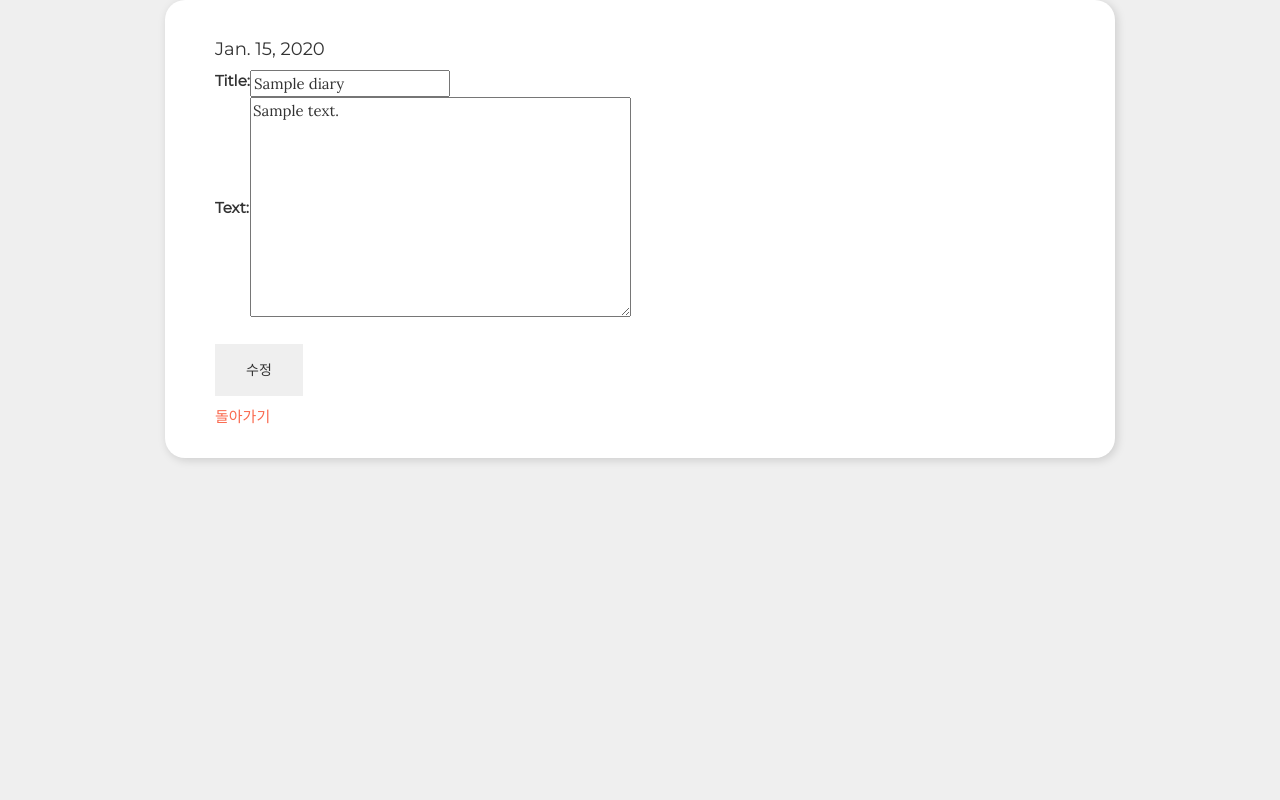
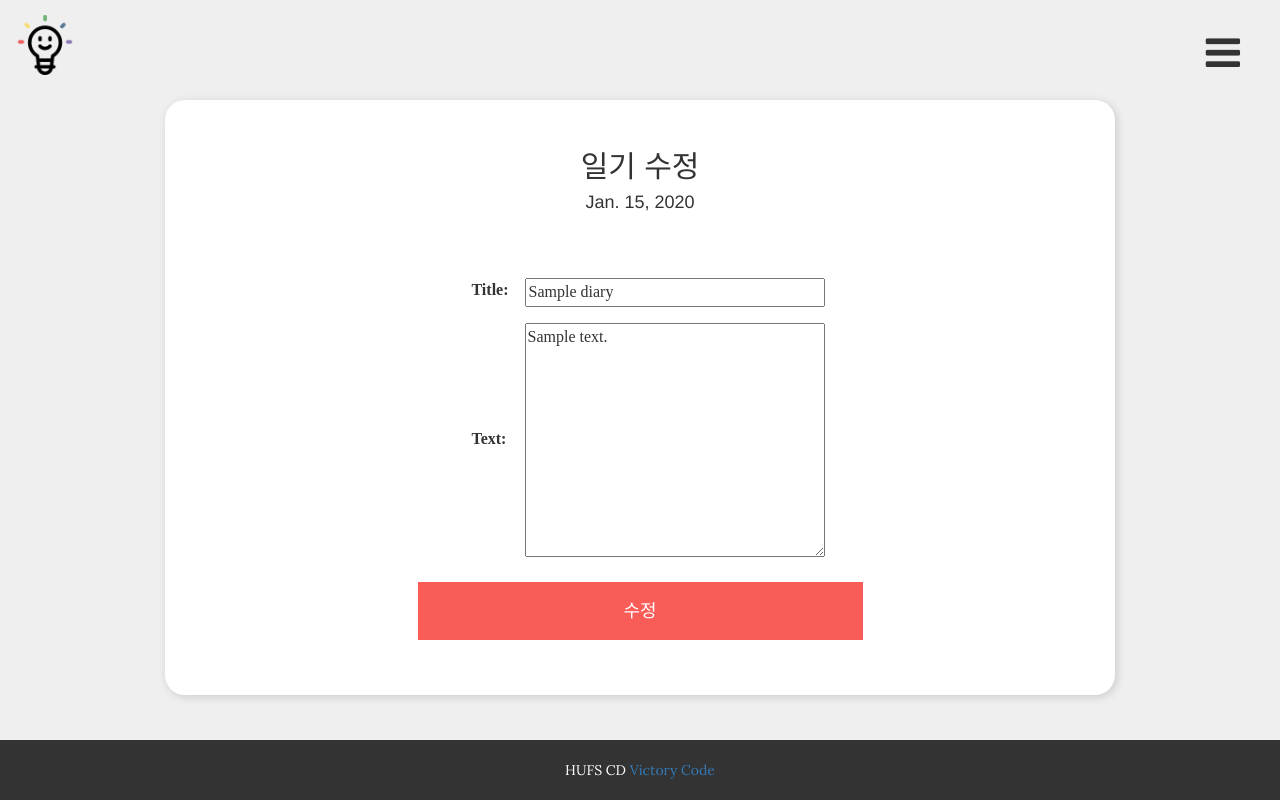
Before and after one commit to sasha1107/SmartBulb, a Django app: page /diary/1/edit in a window 1280 px wide. Run offline with Django 3.2, Linux system fonts and the light colour scheme; a user stored in the database is signed in; tables that the repository leaves empty hold one stand-in row (values such as "Sample post"); some libraries are stand-ins or nearby versions; some web fonts are replaced.

Commit message:
Add Design - 'diary/edit.html'

```diff
--- a/SmartBulb/diary/templates/edit.html
+++ b/SmartBulb/diary/templates/edit.html
@@ -1,13 +1,118 @@
 <!DOCTYPE html>
 {% extends 'home.html' %}
-
+{% load static %}
 {% block content %}
 <html lang="ko">
 <head>
-    <meta charset="UTF-8">
+  <meta charset="UTF-8">
+    <meta name="viewport" content="width=device-width, initial-scale=1.0">
+    <title>다이어리 - 마음반짝이</title>
+
+    <!-- Load fonts -->
+    <link href='http://fonts.googleapis.com/css?family=Montserrat' rel='stylesheet' type='text/css'>
+    <link href='http://fonts.googleapis.com/css?family=Lora' rel='stylesheet' type='text/css'>
+
+    <!-- Load css styles -->
+    <!-- <link rel="stylesheet" type="text/css" href="../css/bootstrap.css" />
+    <link rel="stylesheet" type="text/css" href="../css/font-awesome.css" />
+    <link rel="stylesheet" type="text/css" href="../css/style.css" /> -->
+    <link rel="stylesheet" href="{% static 'css/style.css' %}">
+    <link rel="stylesheet" href="{% static 'css/bootstrap.css' %}">
+    <link rel="stylesheet" href="{% static 'css/font-awesome.css' %}">
+    <style>
+      @import url(//spoqa.github.io/spoqa-han-sans/css/SpoqaHanSansNeo.css);
+      table {
+        text-align: center;
+        display: block;
+        /* margin: 0px 50px 0px 50px; */
+      }
+      tbody {
+        text-align: center;
+        display: inline-block;
+
+      }
+      th {
+        padding: 16px;
+      }
+      label {
+        text-align: center;
+        font-size: 16px;
+        font-family: 'Spoqa Han Sans Neo';
+      }
+      input {
+        font-family: 'Spoqa Han Sans Neo';
+        font-weight: 300;
+        width: 300px;
+        font-size: 16px;
+      }
+      textarea {
+        font-family: 'Spoqa Han Sans Neo';
+        font-weight: 300;
+        width: 300px;
+        font-size: 16px;
+      }
+      .btn{
+        padding: 15px 30px;
+        border-radius: 0;
+        -webkit-transition: border-color 0.4s, color 0.4s;
+        transition: border-color 0.4s, color 0.4s;
+      }
+
+      .btn-primary{
+        background: #fa5c58;
+        border-width: 2px;
+        color: #fff;
+        border-color: #fa5c58;
+      }
+
+      .btn-primary:hover,
+      .btn-primary:focus{
+        background: #fff;
+        color: #fa5c58;
+        border-color: #fe4a46;
+      }
+    </style>
 </head>
+
 <body>
-  <div class="container">
+  <section id="services">
+		<a href="{% url 'home' %}" class="logo">
+			<img src="{% static '/img/lightbulb.png' %}" width=60px height=60px style="margin-top:5px; display:block; margin:0px auto;">
+		</a>
+		<a href="" class="menu-toggle" id="nav-expander"><i class="fa fa-bars"></i></a>
+		<nav class="menu">
+			<a href="#" class="close"><i class="fa fa-close"></i></a>
+			<h3>Menu</h3>
+			<ul class="nav">
+				<li><a data-scroll href="{% url 'home' %}">HOME</a></li>
+				<li><a data-scroll href="{% url 'login' %}">DIARY</a></li>
+				<li><a data-scroll href="{% url 'login' %}">MYPAGE</a></li>
+				<li><a data-scroll href="{% url 'login' %}">LOGIN</a></li>
+			</ul>
+		</nav>
+	</section>
+
+  <section id="contact">
+		<div class="container">
+			<header>
+				<h2>일기 수정</h2>
+				<h4>{{diary.pub_date}}</h4>
+			</header>
+			<form class="row" method="POST">
+        {% csrf_token %}
+        <table>
+          {{form.as_table}}
+        </table>
+        <br>
+        <!-- <button class="btn btn-lg btn-primary" type="submit" value="" -->
+        <div class="form-group col-md-12">
+          <input class="btn btn-lg btn-primary" type="submit" value="수정">
+        </div>
+      </form>
+		</div>
+	</section>
+
+  <!-- <div class="container">
     <h4>{{diary.pub_date}}</h4>
     <form method="POST">
       {% csrf_token %}
@@ -19,8 +124,39 @@
       <input class="btn btn dark" type="submit" value="수정">
     </form>
   <a href="{% url 'main_diary' %}">돌아가기</a><br>
-</div>
+</div> -->
+<!-- Footer start -->
+<footer>
+  <div class="footer">
+    <div class="row">
+      <!-- <div class="col-md-8"> -->
+        <p>HUFS CD <i class="fa fa-love"></i><a href="https://bootstrapthemes.co">Victory Code</a>
+</p>
+      <!-- </div> -->
+      <!-- <div class="col-md-4">
+        <ul class="social-icons">
+          <li><a href=""><i class="fa fa-facebook"></i></a></li>
+          <li><a href=""><i class="fa fa-twitter"></i></a></li>
+          <li><a href=""><i class="fa fa-dribbble"></i></a></li>
+          <li><a href=""><i class="fa fa-behance"></i></a></li>
+          <li><a href=""><i class="fa fa-pinterest"></i></a></li>
+        </ul>
+      </div> -->
+    </div>
+  </div>
+</footer>
+<!-- Footer end  -->
 
+<!-- Load jQuery -->
+<script type="text/javascript" src="{% static 'js/jquery-1.11.2.min.js' %}"></script>
+
+<!-- Load Booststrap -->
+<script type="text/javascript" src="{% static 'js/bootstrap.js' %}"></script>
+
+<script type="text/javascript" src="{% static 'js/smooth-scroll.js' %}"></script>
+
+<!-- Load custom js for theme -->
+<script type="text/javascript" src="{% static 'js/app.js' %}"></script>
 
 {% endblock %}
 </body>
```
